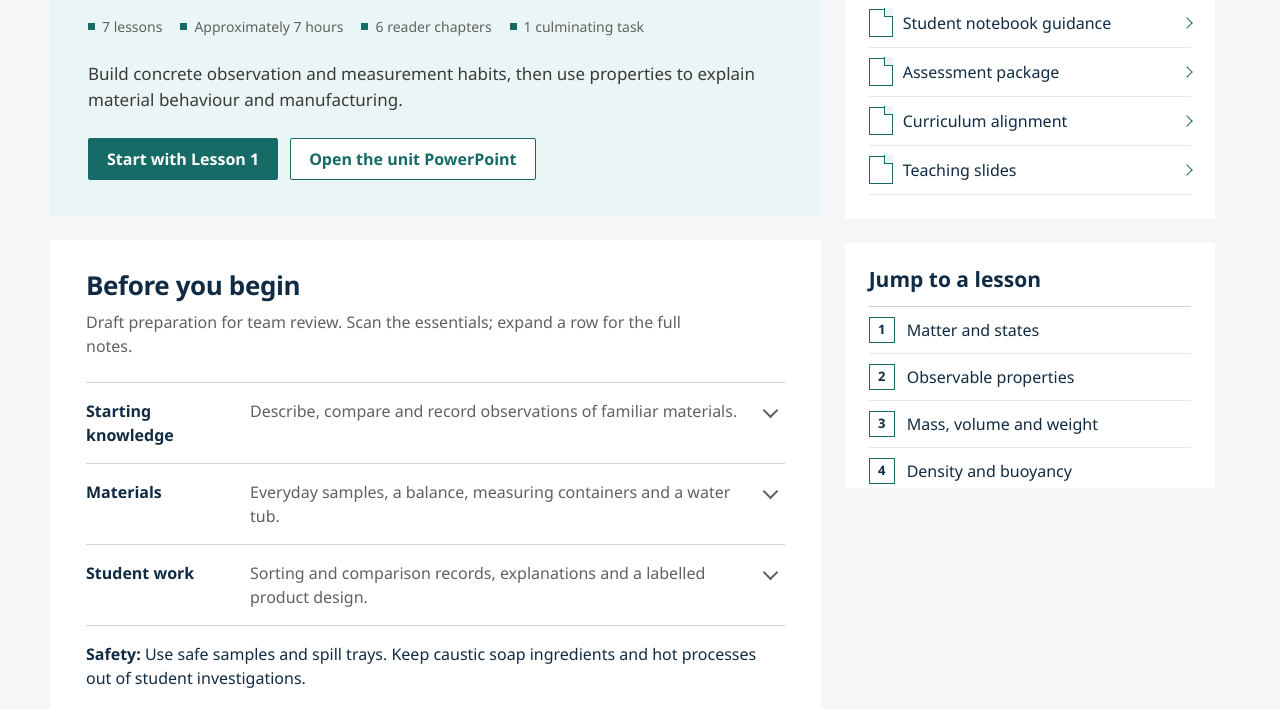
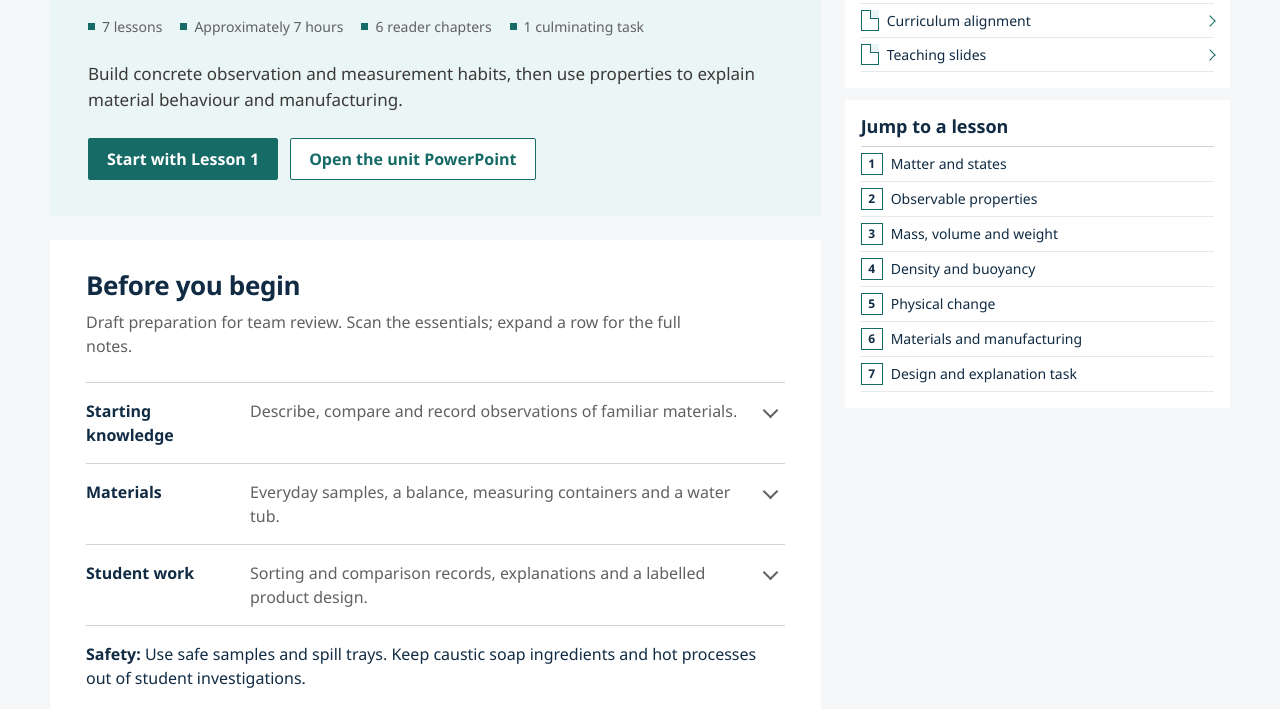
Before and after one commit to altarac/SciTech-Maps, a plain HTML site: page index.html in a window 1280 px wide. Shown: the part 709-1418 px from the top of the page. Drawn offline with Linux system fonts and the light colour scheme.

Commit message:
Fit all unit sidebar links without nested scrolling

```diff
--- a/unit-theme.css
+++ b/unit-theme.css
@@ -62,6 +62,33 @@
 .library-list li[data-unit-theme] a { color: var(--theme-ink); }
 .library-list li[data-unit-theme] span { color: var(--theme-navy); }
 .library-list li[data-unit-theme]:hover { background: var(--theme-soft); }
+/* Keep every unit-tool and lesson link visible without a nested scrollbar. */
+.persistent-map-layout > .toolkit-column {
+  max-height: none;
+  overflow: visible;
+  overscroll-behavior: auto;
+  scrollbar-gutter: auto;
+}
+.persistent-map-layout > .toolkit-column[data-fits-viewport="false"] { position: static; }
+.persistent-map-layout .toolkit-panel { padding: 16px; margin-bottom: 12px; }
+.persistent-map-layout .toolkit-panel:last-child { margin-bottom: 0; }
+.persistent-map-layout .toolkit-panel h2 { font-size: 18px; margin-bottom: 8px; }
+.persistent-map-layout .quick-links a,
+.persistent-map-layout .lesson-nav a {
+  min-height: 34px;
+  padding: 6px 0;
+  font-size: 14px;
+  line-height: 1.3;
+  gap: 8px;
+}
+.persistent-map-layout .quick-link-name { gap: 8px; }
+.persistent-map-layout .file-icon { width: 18px; height: 21px; }
+.persistent-map-layout .lesson-nav a { grid-template-columns: 22px minmax(0, 1fr); }
+.persistent-map-layout .lesson-nav-number { width: 22px; height: 22px; font-size: 12px; }
+@media (pointer: coarse) {
+  .persistent-map-layout .quick-links a,
+  .persistent-map-layout .lesson-nav a { min-height: 44px; }
+}
 @media print {
   .title-area, .unit-band, .learning-goal, .learn-content,
   .library-list li[data-unit-theme] { background: white; }
--- a/unit-theme.js
+++ b/unit-theme.js
@@ -12,6 +12,16 @@
     document.documentElement.dataset.unitTheme = units[key] || 'slate';
   };
   document.addEventListener('DOMContentLoaded', function () {
+    const rail = document.querySelector('.persistent-map-layout > .toolkit-column');
+    if (rail) {
+      const fitRail = function () {
+        rail.dataset.fitsViewport = String(rail.getBoundingClientRect().height <= window.innerHeight - 32);
+      };
+      new ResizeObserver(fitRail).observe(rail);
+      window.addEventListener('resize', fitRail);
+      if (document.fonts) document.fonts.ready.then(fitRail);
+      fitRail();
+    }
     const reader = location.pathname.match(/Grade_(\d)_Unit_(\d)/);
     if (reader) window.scitechApplyTheme('g' + reader[1] + 'u' + reader[2]);
     if (document.querySelector('.library-list')) {
```
